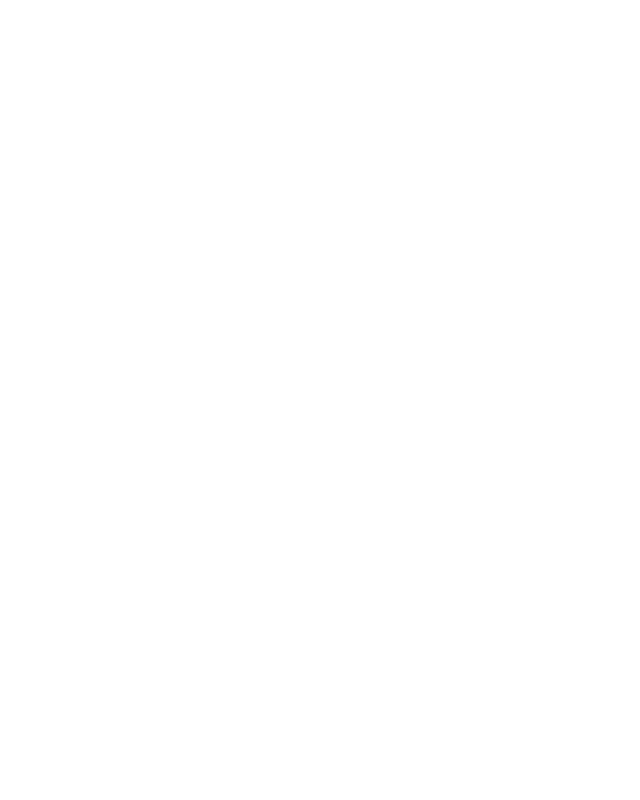
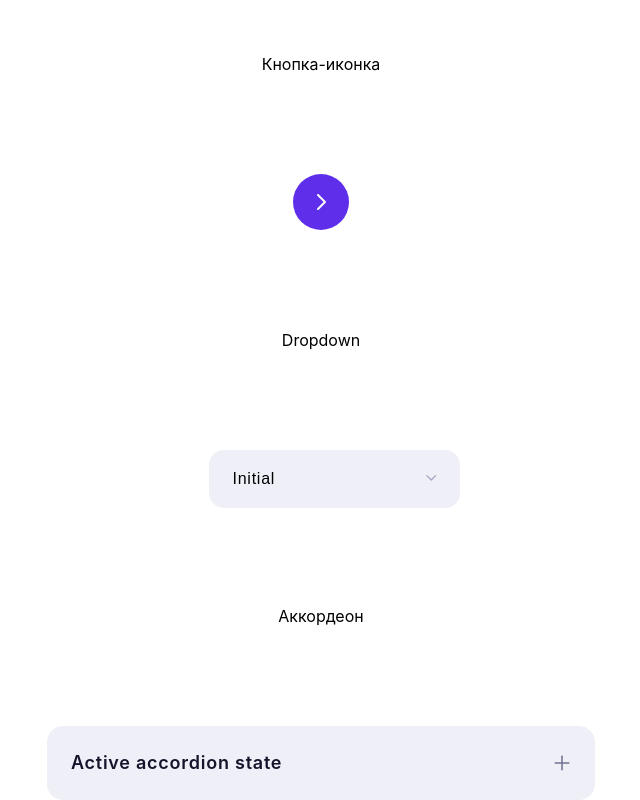
Before and after one commit to kiki-do/shared-components, a React (Create React App) app: page / in a window 1280 px wide. Shown: the part 240-1040 px from the top of the page, without its empty margins (319-959 px from the left). Before the commit the page ends 800 px from the top, so only its background shows below. Built offline with nearby package versions, Linux system fonts and the light colour scheme.

Commit message:
Задача выполнена

```diff
--- a/src/App.css
+++ b/src/App.css
@@ -1,6 +1,9 @@
 .App {
   text-align: center;
 }
+
+.wrapper{ margin-top: 10px; display: flex; flex-direction: column; gap: 100px; align-items: center;
+  flex-wrap: wrap;}
 
 .App-logo {
   height: 40vmin;
--- a/src/App.tsx
+++ b/src/App.tsx
@@ -1,14 +1,37 @@
+import { useState } from "react";
 import "./App.css";
+import { Accordion } from "./assets/components/Accordion/Accordion";
 import { Button } from "./assets/components/Button/Button";
+import { Dropdown } from "./assets/components/Dropdown/Dropdown";
+
+export interface optionsProps {
+	id: number;
+	option: string;
+}
 
 function App() {
+	const options = [
+		{ id: 1, option: "Car Parts" },
+		{ id: 2, option: "Cat Magnets" },
+		{ id: 3, option: "Cantelope Memes" },
+		{ id: 4, option: "California Theme" },
+	];
+
 	return (
-		<div>
+		<div className="wrapper">
+			Кнопка
 			<Button size="large" view="primary">
 				Button
 			</Button>
-
+			Кнопка-иконка
 			<Button.Icon name="forward" view="primary" />
+			Dropdown
+			<Dropdown options={options} />
+			Аккордеон
+			<Accordion
+				text="Here’s some example text that may answer an FAQ or give the user some helpful advice."
+				title="Active accordion state"
+			/>
 		</div>
 	);
 }
--- /dev/null
+++ b/src/assets/components/Accordion/Accordion.module.sass
@@ -0,0 +1,29 @@
+.wrapper
+  display: flex
+  flex-direction: column
+  gap: 10px
+  padding: 20px 24px
+  width: 500px
+  height: auto
+  background: #EFF0F7
+  border-radius: 16px
+
+  &:active
+    border: 2px solid#14142B
+
+  .title
+    display: flex
+    align-items: center
+    justify-content: space-between
+    font-weight: 600
+    font-size: 18px
+    line-height: 34px
+    letter-spacing: 0.75px
+    color: #14142B
+
+  .text
+    font-weight: 400
+    font-size: 18px
+    line-height: 34px
+    letter-spacing: 0.75px
+    color: #4E4B66
--- /dev/null
+++ b/src/assets/components/Accordion/Accordion.tsx
@@ -0,0 +1,32 @@
+import { FC, useState } from "react";
+import { Icon } from "../Icon/Icon";
+import classes from "./Accordion.module.sass";
+
+export interface AccordionProps {
+	title: string;
+	text: string;
+}
+
+export interface AccorionComponent extends FC<AccordionProps> {}
+
+export const Accordion: AccorionComponent = ({ title, text }) => {
+	const [isActive, setIsActive] = useState(false);
+
+	const dropdownHandler = () => {
+		setIsActive(!isActive);
+	};
+
+	return (
+		<div className={classes.wrapper} onClick={dropdownHandler}>
+			<div className={classes.title}>
+				{title}
+				<Icon
+					className={classes.icon}
+					name={isActive ? "minus" : "plus"}
+					size={18}
+				/>
+			</div>
+			{isActive && <span className={classes.text}>{text}</span>}
+		</div>
+	);
+};
--- /dev/null
+++ b/src/assets/components/Dropdown/Dropdown.module.sass
@@ -0,0 +1,73 @@
+@import '/src/assets/_style_d/_darkColors.sass'
+@import '/src/assets/_style_d/main'
+
+.wrapper
+  font-family: "Poppins"
+  width: 225px
+  height: 56px
+  position: relative
+
+  .input
+    display: flex
+    align-items: center
+    justify-content: space-between
+    border: none
+    outline: none
+    font-weight: 400
+    font-size: 16px
+    line-height: 28px
+    letter-spacing: 0.75px
+    background: #EFF0F7
+    border-radius: 15px
+    width: 225px
+    height: 56px
+    padding-left: 24px
+    cursor: pointer
+
+    &:active
+      color: $color-title-active
+      border: 2px solid $color-title-active
+
+      .icon
+        &:active
+          & path
+            stroke: $color-title-active
+            transform: rotate(90deg)
+
+    &:focus
+      border: 2px solid $color-primary
+
+  .icon
+    cursor: pointer
+    position: absolute
+    top: 25px
+    right: -20px
+    width: 30px !important
+
+    & path
+      stroke: $color-placeholder
+      transform: rotate(90deg)
+
+    &:disabled
+      background: $border-secondary-focus
+      opacity: 0.5
+
+  .content
+    opacity: 1
+    display: flex
+    flex-direction: column
+    justify-content: space-between
+    padding: 16px 24px
+    margin-top: 10px
+    width: 235px
+    height: 204px
+    background: $border-secondary-focus
+    border-radius: 16px
+    font-weight: 400
+    font-size: 18px
+    line-height: 34px
+    letter-spacing: 0.75px
+    color: $color-title-active
+
+    .option
+      cursor: pointer
--- /dev/null
+++ b/src/assets/components/Dropdown/Dropdown.tsx
@@ -0,0 +1,55 @@
+import { useState } from "react";
+import type { FC } from "react";
+import { Icon } from "../Icon/Icon";
+import classes from "./Dropdown.module.sass";
+import { optionsProps } from "../../../App";
+
+export interface DropdownProps {
+	options: optionsProps[];
+	className?: string;
+}
+
+export interface DropdownComponent extends FC<DropdownProps> {}
+
+export const Dropdown: DropdownComponent = ({ options }) => {
+	const [isActive, setIsActive] = useState(false);
+	const [selected, setSelected] = useState("Initial");
+
+	const dropdownHandler = () => {
+		setIsActive(!isActive);
+	};
+
+	return (
+		<div className={classes.wrapper}>
+			<input
+				className={classes.input}
+				value={selected}
+				onClick={dropdownHandler}
+				readOnly
+			/>
+			<Icon
+				className={classes.icon}
+				name="forward"
+				size={10}
+				onClick={dropdownHandler}
+			/>
+
+			{isActive && (
+				<div className={classes.content}>
+					{options.map(({ id, option }: optionsProps) => (
+						<div
+							key={id}
+							className={classes.option}
+							onClick={() => {
+								setSelected(option);
+								setIsActive(false);
+							}}
+						>
+							{option}
+						</div>
+					))}
+				</div>
+			)}
+		</div>
+	);
+};
--- a/src/assets/components/Icon/svg/index.ts
+++ b/src/assets/components/Icon/svg/index.ts
@@ -1,7 +1,11 @@
 import { ReactComponent as forward } from "./forward.svg";
+import { ReactComponent as plus } from "./plus.svg";
+import { ReactComponent as minus } from "./minus.svg";
 
 export const ICONS = {
 	forward,
+	plus,
+	minus,
 } as const;
 
 export type IconNames = keyof typeof ICONS;
```
Also changed, not shown: src/assets/components/Icon/svg/minus.svg (added), src/assets/components/Icon/svg/plus.svg (added).
